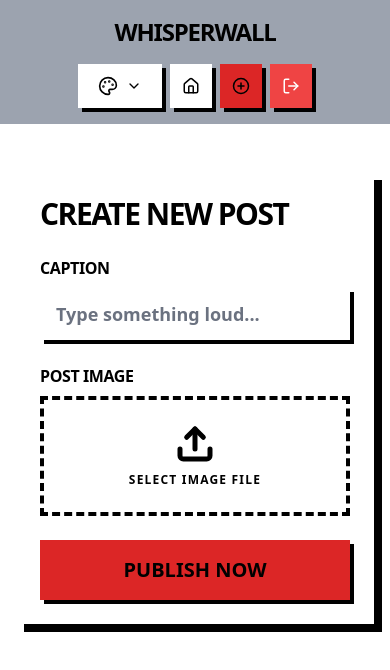
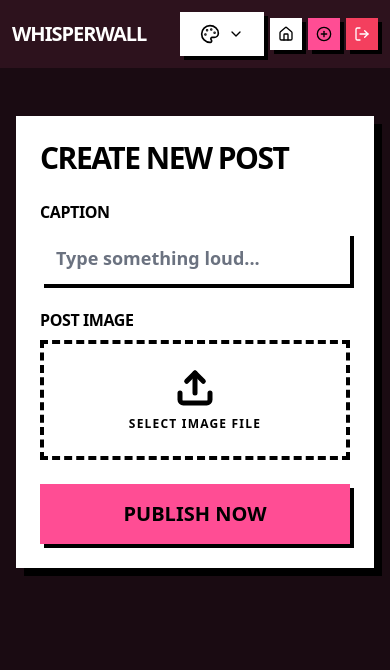
Before and after one commit to vineet1cg/MERN-Project, a React (Vite) app in the folder FRONTEND/: page /create in a window 390 px wide. Shown: the top 670 px of the page. Built offline with nearby package versions, Linux system fonts and the light colour scheme; sample sign-in values are in the browser's storage.

Commit message:
fix: make Soft Whisper default theme, fix navbar and dropdown for iPhone 8 (375px)

```diff
--- a/FRONTEND/src/components/Navbar.jsx
+++ b/FRONTEND/src/components/Navbar.jsx
@@ -14,28 +14,28 @@ const Navbar = () => {
     };
 
     return (
-        <nav className="border-b-[var(--border-width)] border-black bg-accent p-4 sticky top-0 z-50">
-            <div className="container mx-auto flex flex-col sm:flex-row justify-between items-center gap-4 sm:gap-0">
-                <Link to="/" className="text-2xl sm:text-3xl font-black uppercase tracking-tighter hover:skew-x-2 transition-transform">
+        <nav className="border-b-[var(--border-width)] border-black bg-accent p-3 sm:p-4 sticky top-0 z-50">
+            <div className="container mx-auto flex flex-wrap justify-between items-center gap-2 sm:gap-0">
+                <Link to="/" className="text-xl sm:text-3xl font-black uppercase tracking-tighter hover:skew-x-2 transition-transform">
                     WhisperWall
                 </Link>
-                <div className="flex flex-wrap justify-center gap-2 sm:gap-4">
+                <div className="flex items-center gap-1.5 sm:gap-4">
                     <ThemeSwitcher />
 
                     {isAuthenticated && (
                         <>
-                            <Link to="/" className="neo-button flex items-center gap-2 bg-white px-3 sm:px-5">
-                                <Home size={18} className="sm:size-[20px]" />
+                            <Link to="/" className="neo-button flex items-center gap-1 bg-white px-2 py-2 sm:px-5 sm:py-3">
+                                <Home size={16} />
                                 <span className="hidden md:inline">Home</span>
                             </Link>
 
-                            <Link to="/create" className="neo-button flex items-center gap-2 bg-[var(--main)] text-black px-3 sm:px-5">
-                                <PlusCircle size={18} className="sm:size-[20px]" />
+                            <Link to="/create" className="neo-button flex items-center gap-1 bg-[var(--main)] text-black px-2 py-2 sm:px-5 sm:py-3">
+                                <PlusCircle size={16} />
                                 <span className="hidden md:inline">New Post</span>
                             </Link>
 
-                            <button onClick={handleLogout} className="neo-button flex items-center gap-2 bg-[var(--danger)] text-white hover:bg-red-600 transition-colors px-3 sm:px-5">
-                                <LogOut size={18} className="sm:size-[20px]" />
+                            <button onClick={handleLogout} className="neo-button flex items-center gap-1 bg-[var(--danger)] text-white hover:bg-red-600 transition-colors px-2 py-2 sm:px-5 sm:py-3">
+                                <LogOut size={16} />
                                 <span className="hidden md:inline">Logout</span>
                             </button>
                         </>
--- a/FRONTEND/src/components/ThemeSwitcher.jsx
+++ b/FRONTEND/src/components/ThemeSwitcher.jsx
@@ -35,7 +35,7 @@ const ThemeSwitcher = () => {
             </button>
 
             {isOpen && (
-                <div className="absolute right-0 mt-3 w-56 bg-white border-4 border-black shadow-[8px_8px_0px_0px_rgba(0,0,0,1)] z-[100] animate-in fade-in zoom-in-95 duration-100 origin-top-right">
+                <div className="absolute left-0 sm:left-auto sm:right-0 mt-3 w-48 sm:w-56 bg-white border-4 border-black shadow-brutalist-lg z-[100]">
                     <div className="p-2 bg-black text-white text-[10px] font-black uppercase tracking-widest text-center">
                         Select Aesthetic
                     </div>
--- a/FRONTEND/src/theme/ThemeContext.jsx
+++ b/FRONTEND/src/theme/ThemeContext.jsx
@@ -14,7 +14,7 @@ export const themes = [
 
 export const ThemeProvider = ({ children }) => {
     const [currentTheme, setCurrentTheme] = useState(() => {
-        return localStorage.getItem('app-theme') || 'mono'
+        return localStorage.getItem('app-theme') || 'soft'
     })
 
     useEffect(() => {
```
